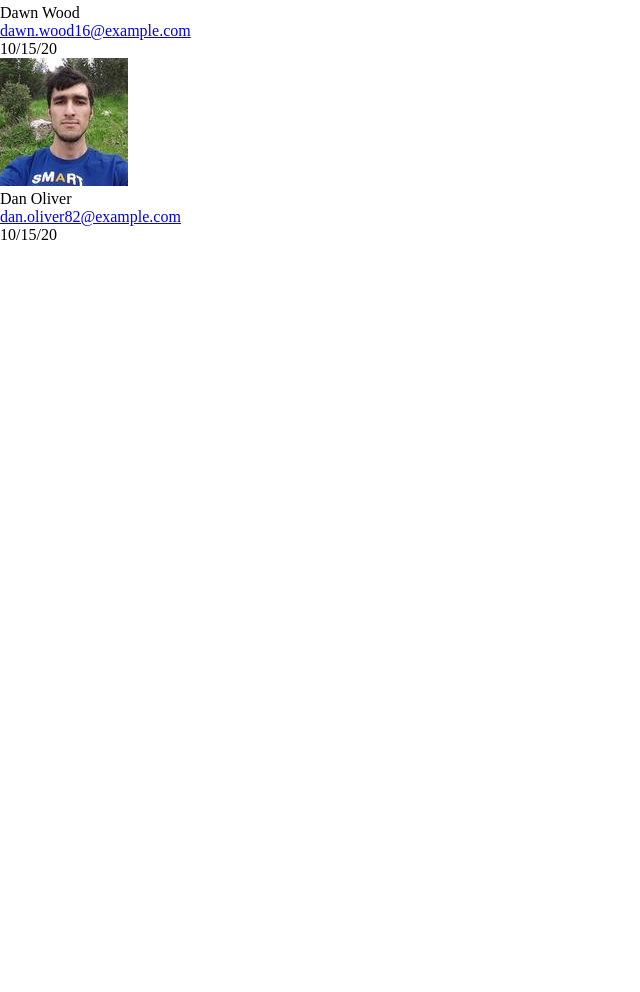
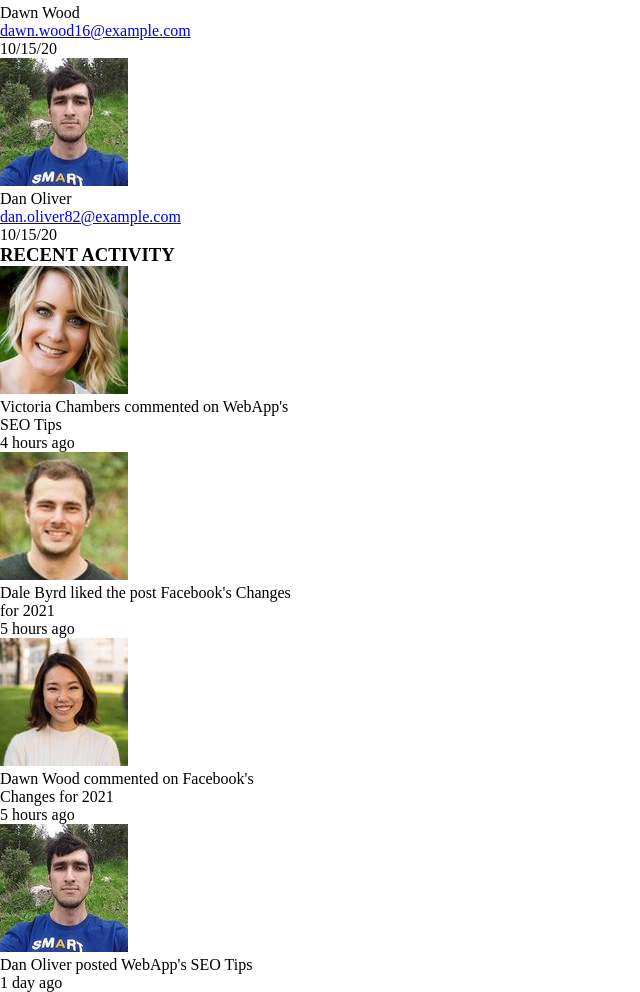
Before and after one commit to LisaPiano/webAppDashboard7, a plain HTML site: page index.html in a window 1280 px wide. Shown: the part 1901-2893 px from the top of the page, without its empty margins (0-640 px from the left). Before the commit the page ends 2145 px from the top, so only its background shows below. Drawn offline with Linux system fonts and the light colour scheme; a script that the page names is missing.

Commit message:
Completed HTML for Recent Activity

```diff
--- a/index.html
+++ b/index.html
@@ -103,6 +103,8 @@
     </div>
     </section>
 
+    <!-- SOCIAL STATS and MEMBERS Start HERE! -->
+
     <div class="social-container">
         <h3>SOCIAL STATS</h3>
         <div class="Facebook">
@@ -192,13 +194,61 @@
                 <p>10/15/20</p>
             </div>
         </div>
+</section>
+<!-- Ended the members section -->
 
 
+<!-- BEGIN the RECENT ACTIVITY section -->
+
+<section class="recent-activity">
+    <h3>RECENT ACTIVITY</h3>
+
+    <div class="victoria">
+        <div class="memberPhoto">
+            <img src = "images/member-1.jpg">
+        </div>
+        <div class="memberText">
+            <p>Victoria Chambers commented on WebApp's</p>
+            <p>SEO Tips</p>
+                <p>4 hours ago</p>
+        </div>
+    </div>
+
+    <div class="dale">
+        <div class="memberPhoto">
+            <img src = "images/member-2.jpg">
+        </div>
+        <div class="memberText">
+            <p>Dale Byrd liked the post Facebook's Changes</p>
+            <p>for 2021</p>
+            <p>5 hours ago</p>
+        </div>
+    </div>
+
+    <div class="dawn">
+        <div class="memberPhoto">
+            <img src = "images/member-3.jpg">
+        </div>
+        <div class="memberText">
+            <p>Dawn Wood commented on Facebook's</p>
+            <p>Changes for 2021</p>
+            <p>5 hours ago</p>
+        </div>
+    </div>
+
+    <div class="dan">
+        <div class="memberPhoto">
+            <img src = "images/member-4.jpg">
+        </div>
+        <div class="memberText">
+            <p>Dan Oliver posted WebApp's SEO Tips</p>
+            <p>1 day ago</p>
+        </div>
+    </div>
+</section>
+<!-- Ended the RECENT ACTIVITY section -->
 
 
-
-
-    </section>
 
 
 
```
